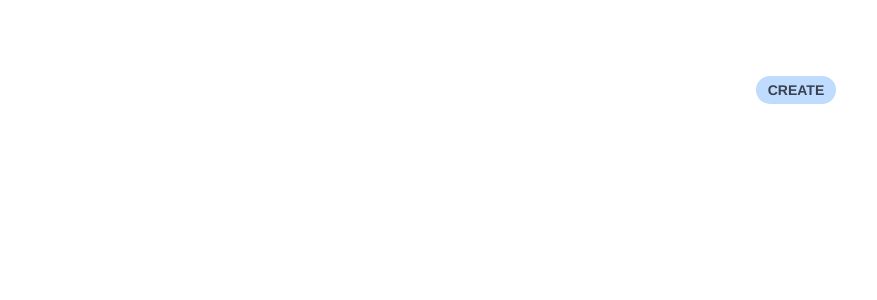
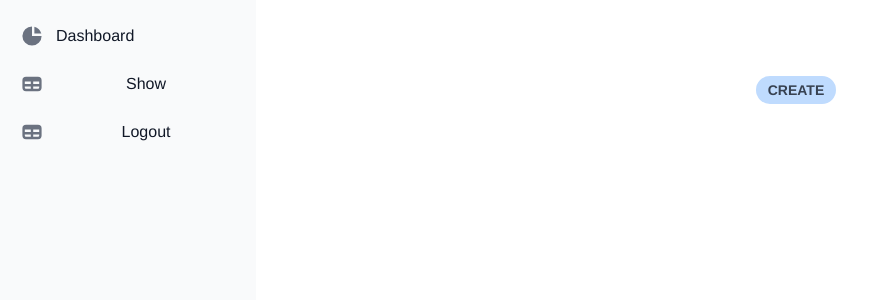
Before and after one commit to cello2599/frontend-konveksi, a Vue app: page /show in a window 1280 px wide. Shown: the top 300 px of the page, without its empty margins (0-877 px from the left). Built offline with nearby package versions, Linux system fonts and the light colour scheme.

Commit message:
navbar show

```diff
--- a/src/views/clientside/ShowClient.vue
+++ b/src/views/clientside/ShowClient.vue
@@ -1,4 +1,7 @@
 <template>
+    <div>
+        <NavbarSamping/>
+    </div>
     <div class="px-6 pt-4 pb-2">
             <span class="inline-block bg-blue-200 rounded-full px-3 py-1 text-sm font-semibold text-gray-700 mr-2 mb-2" style="text-transform: uppercase; margin-left: 20rem;">Create</span>
 
@@ -37,7 +40,7 @@
 <script>
 import axios from 'axios'
 import { ref, onMounted } from 'vue'
-
+import NavbarSamping from '@/components/NavbarSamping.vue'
 
 
 export default {
@@ -69,6 +72,9 @@ export default {
             products
             //imagepath
         }
+    },
+    components:{
+        NavbarSamping
     }
 
 }
```
